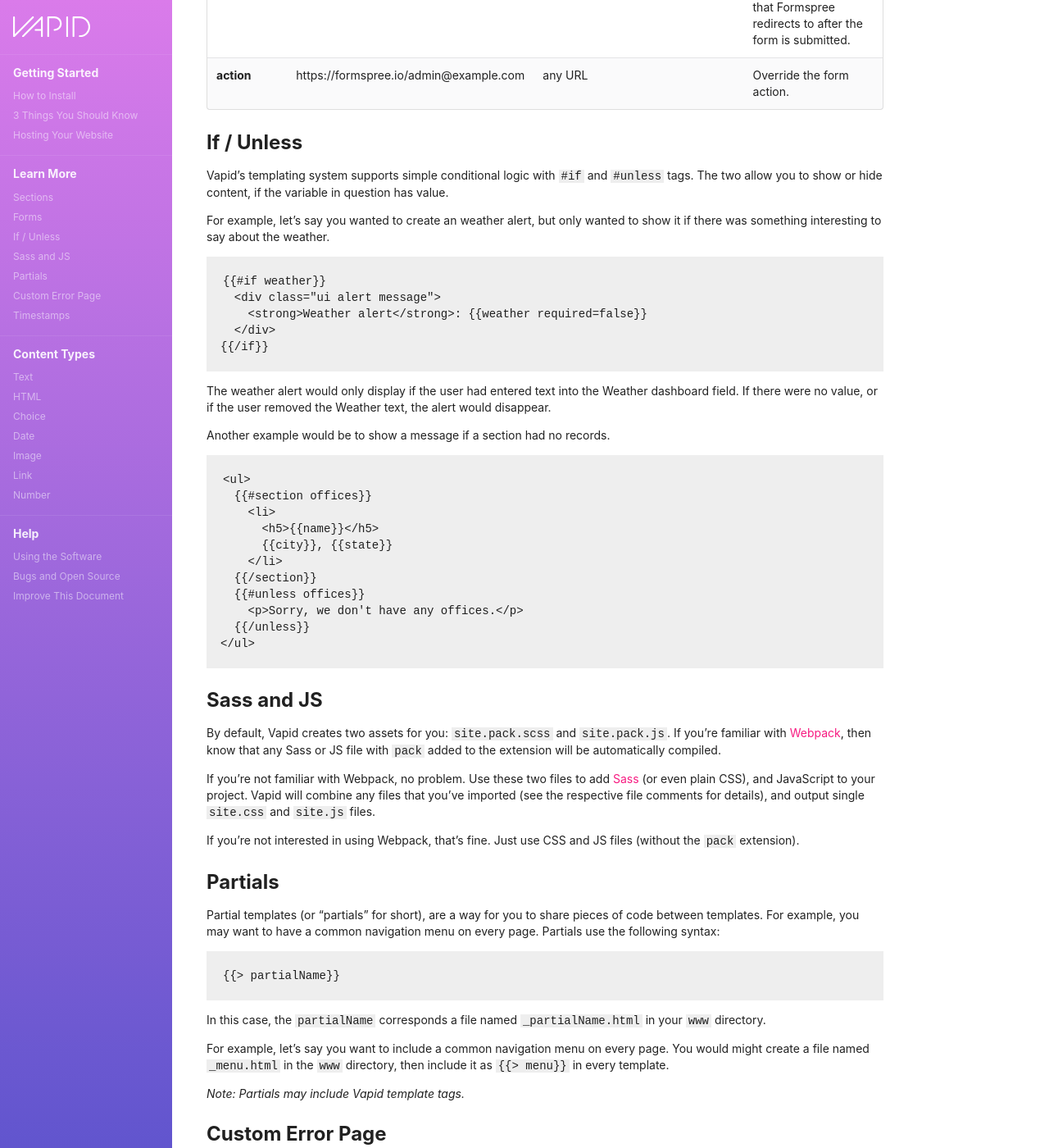
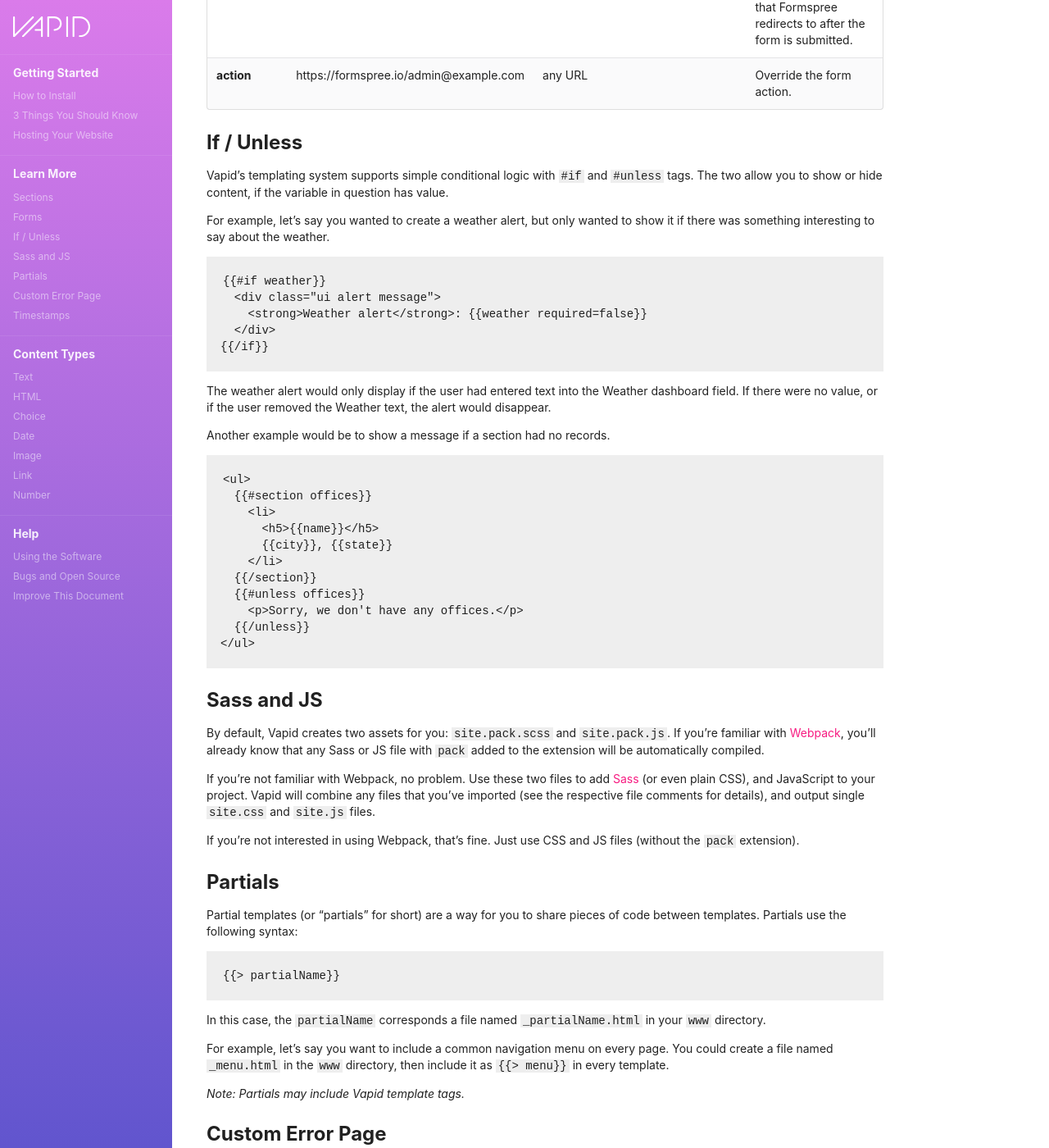
Before and after one commit to vapid/vapid-docs, a Jekyll site: the page built from learn-more.md, in a window 1280 px wide and 1400 px high, scrolled down 3943 px. Shown: the whole window at 82% size. Built offline with Jekyll 4.4.1, drawn with Linux system fonts in a browser that asks for light colours; nearby versions of some CDN libraries; some of the changed text lies outside the part shown.

Commit message:
revisions and typo fixes

````diff
--- a/learn-more.md
+++ b/learn-more.md
@@ -214,7 +214,7 @@ The form tag accepts the following options:
 
 Vapid's templating system supports simple conditional logic with `#if` and `#unless` tags. The two allow you to show or hide content, if the variable in question has value.
 
-For example, let's say you wanted to create an weather alert, but only wanted to show it if there was something interesting to say about the weather.
+For example, let's say you wanted to create a weather alert, but only wanted to show it if there was something interesting to say about the weather.
 
 ```
 {{#if weather}}
@@ -244,7 +244,7 @@ Another example would be to show a message if a section had no records.
 
 ## Sass and JS {#assets}
 
-By default, Vapid creates two assets for you: `site.pack.scss` and `site.pack.js`. If you're familiar with [Webpack](https://webpack.js.org/), then know that any Sass or JS file with `pack` added to the extension will be automatically compiled.
+By default, Vapid creates two assets for you: `site.pack.scss` and `site.pack.js`. If you're familiar with [Webpack](https://webpack.js.org/), you'll already know that any Sass or JS file with `pack` added to the extension will be automatically compiled.
 
 If you're not familiar with Webpack, no problem. Use these two files to add [Sass](https://sass-lang.com/) (or even plain CSS), and JavaScript to your project. Vapid will combine any files that you've imported (see the respective file comments for details), and output single `site.css` and `site.js` files.
 
@@ -252,7 +252,7 @@ If you're not interested in using Webpack, that's fine. Just use CSS and JS file
 
 ## Partials
 
-Partial templates (or "partials" for short), are a way for you to share pieces of code between templates. For example, you may want to have a common navigation menu on every page. Partials use the following syntax:
+Partial templates (or "partials" for short) are a way for you to share pieces of code between templates. Partials use the following syntax:
 
 ```
 {{> partialName}}
@@ -260,7 +260,7 @@ Partial templates (or "partials" for short), are a way for you to share pieces o
 
 In this case, the `partialName` corresponds a file named `_partialName.html` in your `www` directory.
 
-For example, let's say you want to include a common navigation menu on every page. You would might create a file named `_menu.html` in the `www` directory, then include it as `{{> menu}}` in every template.
+For example, let's say you want to include a common navigation menu on every page. You could create a file named `_menu.html` in the `www` directory, then include it as `{{> menu}}` in every template.
 
 _Note: Partials may include Vapid template tags._
 
````
Also changed, not shown: other parts of learn-more.md (+3 -3 lines).
